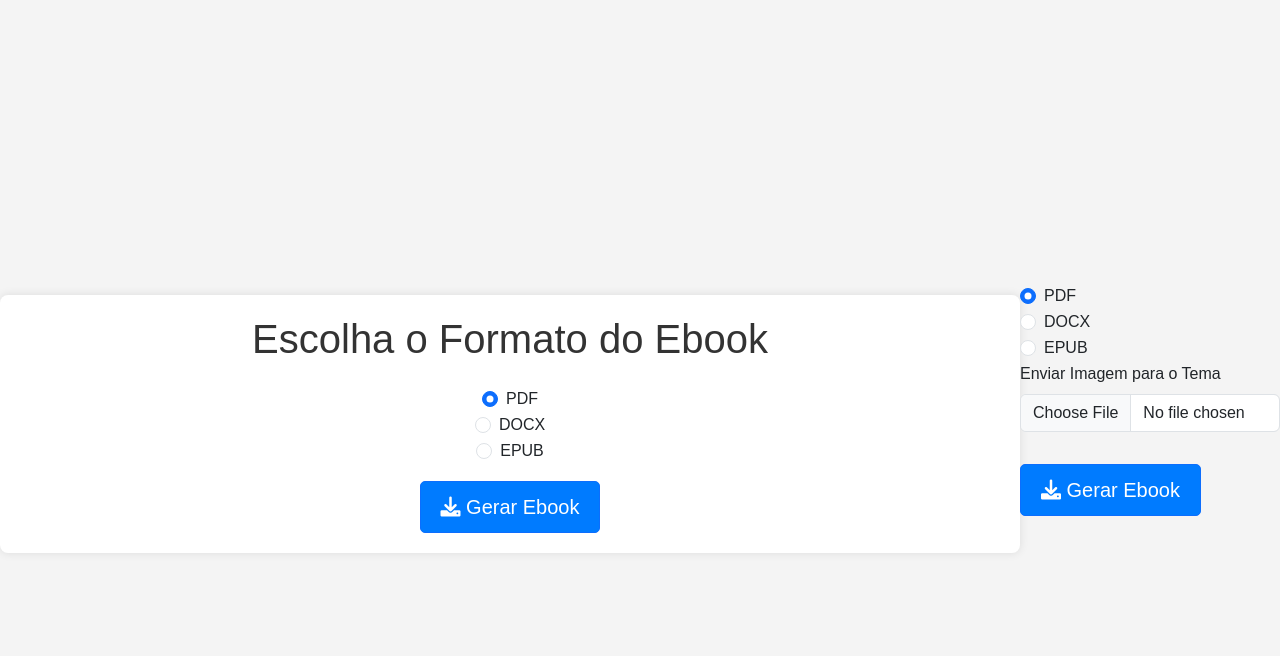
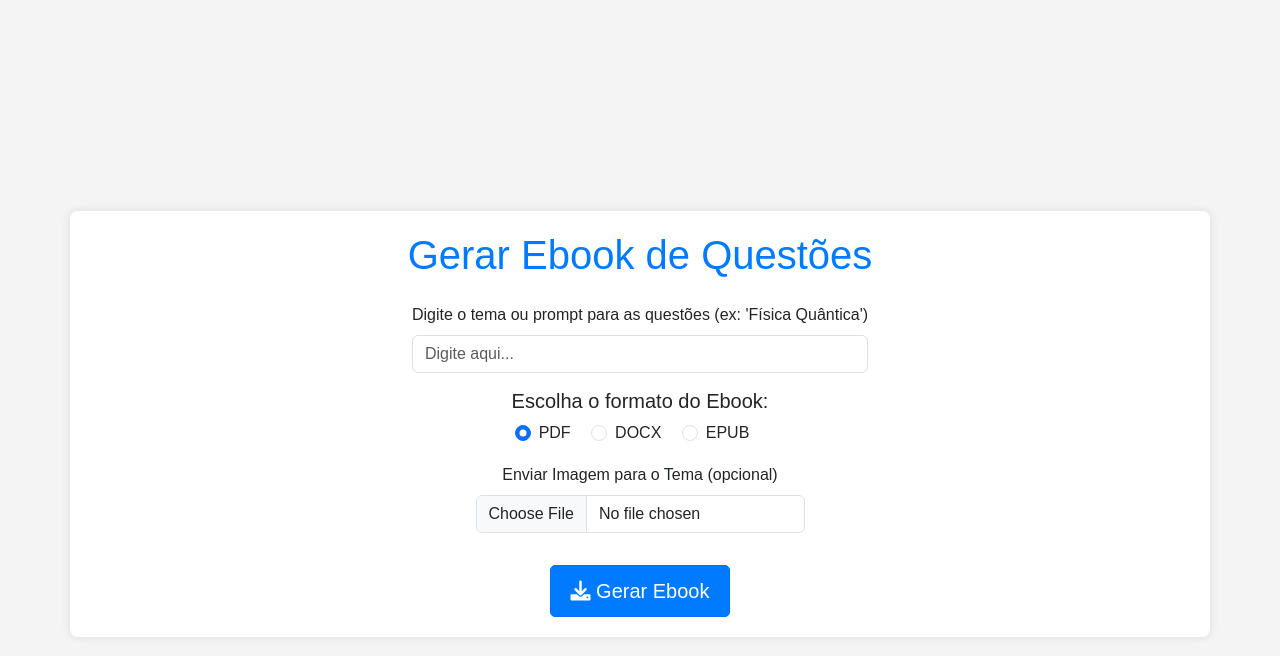
Before and after one commit to LucasBinder115/ProjetoIA, a Flask app: page /escolher_formato in a window 1280 px wide. Shown: the top 656 px of the page. Run offline with Flask 3, Linux system fonts and the light colour scheme.

Commit message:
Version 0.1

```diff
--- a/app.py
+++ b/app.py
@@ -24,9 +24,17 @@ def buscar_questoes(tema):
     response = requests.get(url)
     return response.json()['results'] if response.status_code == 200 else []
 
-def generate_question(prompt):
+def generate_question(prompt, num_questions=10):
     gerador = pipeline('text-generation', model='EleutherAI/gpt-neo-1.3B')
-    return gerador(prompt, max_length=50)[0]['generated_text']
+    questions = []
+    for i in range(num_questions):
+        # Ajusta o prompt para gerar perguntas numeradas
+        input_prompt = f"Crie a questão {i+1} sobre {prompt}. Formato: '{i+1}. [pergunta]'"
+        generated = gerador(input_prompt, max_length=100, num_return_sequences=1)[0]['generated_text']
+        # Extrai a pergunta gerada (assumindo que o modelo segue o formato)
+        question = generated.split(f"{i+1}. ")[-1].strip()
+        questions.append({'question': question})
+    return questions
 
 # === PDF Creation Functions ===
 def criar_pdf(caminho_imagem=None, questoes=None):
@@ -34,11 +42,9 @@ def criar_pdf(caminho_imagem=None, questoes=None):
     styles = getSampleStyleSheet()
     conteudo = []
 
-    # Title
     conteudo.append(Paragraph("Ebook de Questões para Estudo", styles['Title']))
     conteudo.append(Spacer(1, 12))
 
-    # Add uploaded image if provided
     if caminho_imagem:
         try:
             imagem = Image(caminho_imagem, width=4*inch, height=3*inch)
@@ -49,56 +55,11 @@ def criar_pdf(caminho_imagem=None, questoes=None):
             conteudo.append(Paragraph("<i>Imagem não disponível</i>", styles['Italic']))
             conteudo.append(Spacer(1, 12))
 
-    # Add questions if provided
     if questoes:
         for i, questao in enumerate(questoes, start=1):
             questao_formatada = Paragraph(f"{i}. {questao['question']}", styles['BodyText'])
             conteudo.append(questao_formatada)
             conteudo.append(Spacer(1, 12))
-    else:
-        # Default themed questions
-        questoes_por_tema = {
-            "Matemática": {
-                "imagem": "static/imagens/matematica.jpg",
-                "questoes": [
-                    "1. Qual é a fórmula para calcular a área de um círculo?",
-                    "2. Explique o Teorema de Pitágoras."
-                ]
-            },
-            "História": {
-                "imagem": "static/imagens/historia.jpg",
-                "questoes": [
-                    "1. Quais foram as causas da Revolução Francesa?",
-                    "2. Descreva o período da Revolução Industrial."
-                ]
-            },
-            "Biologia": {
-                "imagem": "static/imagens/biologia.jpg",
-                "questoes": [
-                    "1. O que é fotossíntese e qual a sua importância?",
-                    "2. Explique a estrutura do DNA."
-                ]
-            }
-        }
-
-        for tema, dados in questoes_por_tema.items():
-            conteudo.append(Paragraph(f"<b>Tema: {tema}</b>", styles['Heading2']))
-            conteudo.append(Spacer(1, 12))
-
-            try:
-                imagem = Image(dados["imagem"], width=4*inch, height=3*inch)
-                conteudo.append(imagem)
-                conteudo.append(Spacer(1, 12))
-            except Exception as e:
-                print(f"Erro ao carregar a imagem: {e}")
-                conteudo.append(Paragraph("<i>Imagem não disponível</i>", styles['Italic']))
-                conteudo.append(Spacer(1, 12))
-
-            for questao in dados["questoes"]:
-                conteudo.append(Paragraph(questao, styles['BodyText']))
-                conteudo.append(Spacer(1, 12))
-
-            conteudo.append(PageBreak())
 
     pdf.build(conteudo)
 
@@ -110,27 +71,6 @@ def criar_docx(caminho_imagem=None, questoes=None):
     if questoes:
         for i, questao in enumerate(questoes, start=1):
             doc.add_paragraph(f"{i}. {questao['question']}")
-    else:
-        questoes_por_tema = {
-            "Matemática": [
-                "1. Qual é a fórmula para calcular a área de um círculo?",
-                "2. Explique o Teorema de Pitágoras."
-            ],
-            "História": [
-                "1. Quais foram as causas da Revolução Francesa?",
-                "2. Descreva o período da Revolução Industrial."
-            ],
-            "Biologia": [
-                "1. O que é fotossíntese e qual a sua importância?",
-                "2. Explique a estrutura do DNA."
-            ]
-        }
-
-        for tema, questoes_list in questoes_por_tema.items():
-            doc.add_heading(f'Tema: {tema}', level=1)
-            for questao in questoes_list:
-                doc.add_paragraph(questao)
-            doc.add_page_break()
 
     doc.save('prova.docx')
 
@@ -148,31 +88,6 @@ def criar_epub(caminho_imagem=None, questoes=None):
         capitulo.content += "</ul>"
         livro.add_item(capitulo)
         livro.toc = (epub.Link('questoes.xhtml', 'Questões', 'questoes'),)
-    else:
-        questoes_por_tema = {
-            "Matemática": [
-                "1. Qual é a fórmula para calcular a área de um círculo?",
-                "2. Explique o Teorema de Pitágoras."
-            ],
-            "História": [
-                "1. Quais foram as causas da Revolução Francesa?",
-                "2. Descreva o período da Revolução Industrial."
-            ],
-            "Biologia": [
-                "1. O que é fotossíntese e qual a sua importância?",
-                "2. Explique a estrutura do DNA."
-            ]
-        }
-
-        for tema, questoes_list in questoes_por_tema.items():
-            capitulo = epub.EpubHtml(title=tema, file_name=f'{tema}.xhtml', lang='pt-BR')
-            capitulo.content = f"<h1>{tema}</h1><ul>"
-            for questao in questoes_list:
-                capitulo.content += f"<li>{questao}</li>"
-            capitulo.content += "</ul>"
-            livro.add_item(capitulo)
-
-        livro.toc = tuple(questoes_por_tema.keys())
 
     livro.add_item(epub.EpubNav())
     livro.add_item(epub.EpubNcx())
@@ -190,7 +105,7 @@ def escolher_formato():
 @app.route('/gerar_ebook', methods=['POST'])
 def gerar_ebook():
     formato = request.form.get('formato')
-    tema = request.form.get('tema')
+    prompt = request.form.get('prompt')  # Novo campo para o prompt do usuário
     imagem = request.files.get('imagem')
 
     caminho_imagem = None
@@ -198,7 +113,11 @@ def gerar_ebook():
         caminho_imagem = os.path.join(app.config['UPLOAD_FOLDER'], imagem.filename)
         imagem.save(caminho_imagem)
 
-    questoes = buscar_questoes(tema) if tema else None
+    # Se o usuário fornecer um prompt, gerar questões personalizadas
+    if prompt:
+        questoes = generate_question(prompt)
+    else:
+        questoes = buscar_questoes("default")  # Fallback para API ou questões padrão
 
     if formato == "pdf":
         criar_pdf(caminho_imagem, questoes)
--- a/static/style.css
+++ b/static/style.css
@@ -61,3 +61,10 @@ p {
 .btn {
     margin-top: 20px;
 }
+.formato-form {
+    max-width: 600px;
+    margin: 0 auto;
+}
+h1 {
+    color: #007bff;
+}
--- a/templates/escolher_formato.html
+++ b/templates/escolher_formato.html
@@ -10,46 +10,45 @@
 </head>
 <body>
     <div class="container text-center mt-5">
-        <h1 class="mb-4">Escolha o Formato do Ebook</h1>
-        <form action="/gerar_ebook" method="POST" class="formato-form">
-            <div class="form-check">
+        <h1 class="mb-4">Gerar Ebook de Questões</h1>
+        <form action="/gerar_ebook" method="POST" enctype="multipart/form-data" class="formato-form">
+            <!-- Campo para o Prompt -->
+            <div class="mb-3">
+                <label for="prompt" class="form-label">Digite o tema ou prompt para as questões (ex: 'Física Quântica')</label>
+                <input type="text" class="form-control" id="prompt" name="prompt" placeholder="Digite aqui..." required>
+            </div>
+
+            <!-- Opções de Formato -->
+            <div class="mb-3">
+                <h5>Escolha o formato do Ebook:</h5>
+                <div class="form-check form-check-inline">
                     <input class="form-check-input" type="radio" name="formato" id="pdf" value="pdf" checked>
                     <label class="form-check-label" for="pdf">PDF</label>
                 </div>
-            <div class="form-check">
+                <div class="form-check form-check-inline">
                     <input class="form-check-input" type="radio" name="formato" id="docx" value="docx">
                     <label class="form-check-label" for="docx">DOCX</label>
                 </div>
-            <div class="form-check">
+                <div class="form-check form-check-inline">
                     <input class="form-check-input" type="radio" name="formato" id="epub" value="epub">
                     <label class="form-check-label" for="epub">EPUB</label>
                 </div>
+            </div>
+
+            <!-- Upload de Imagem -->
+            <div class="mb-3">
+                <label for="imagem" class="form-label">Enviar Imagem para o Tema (opcional)</label>
+                <input type="file" class="form-control" id="imagem" name="imagem">
+            </div>
+
+            <!-- Botão de Submit -->
             <button type="submit" class="btn btn-primary btn-lg mt-3">
                 <i class="fas fa-download"></i> Gerar Ebook
             </button>
         </form>
     </div>
-    <form action="/gerar_ebook" method="POST" enctype="multipart/form-data">
-        <div class="form-check">
-            <input class="form-check-input" type="radio" name="formato" id="pdf" value="pdf" checked>
-            <label class="form-check-label" for="pdf">PDF</label>
-        </div>
-        <div class="form-check">
-            <input class="form-check-input" type="radio" name="formato" id="docx" value="docx">
-            <label class="form-check-label" for="docx">DOCX</label>
-        </div>
-        <div class="form-check">
-            <input class="form-check-input" type="radio" name="formato" id="epub" value="epub">
-            <label class="form-check-label" for="epub">EPUB</label>
-        </div>
-        <div class="mb-3">
-            <label for="imagem" class="form-label">Enviar Imagem para o Tema</label>
-            <input type="file" class="form-control" id="imagem" name="imagem">
-        </div>
-        <button type="submit" class="btn btn-primary btn-lg mt-3">
-            <i class="fas fa-download"></i> Gerar Ebook
-        </button>
-    </form>
+
+    <!-- Scripts -->
     <script src="https://code.jquery.com/jquery-3.6.0.min.js"></script>
     <script src="{{ url_for('static', filename='scripts.js') }}"></script>
 </body>
```
Also changed, not shown: 3 other files. Lines whose indentation alone changed are shown as unchanged.
